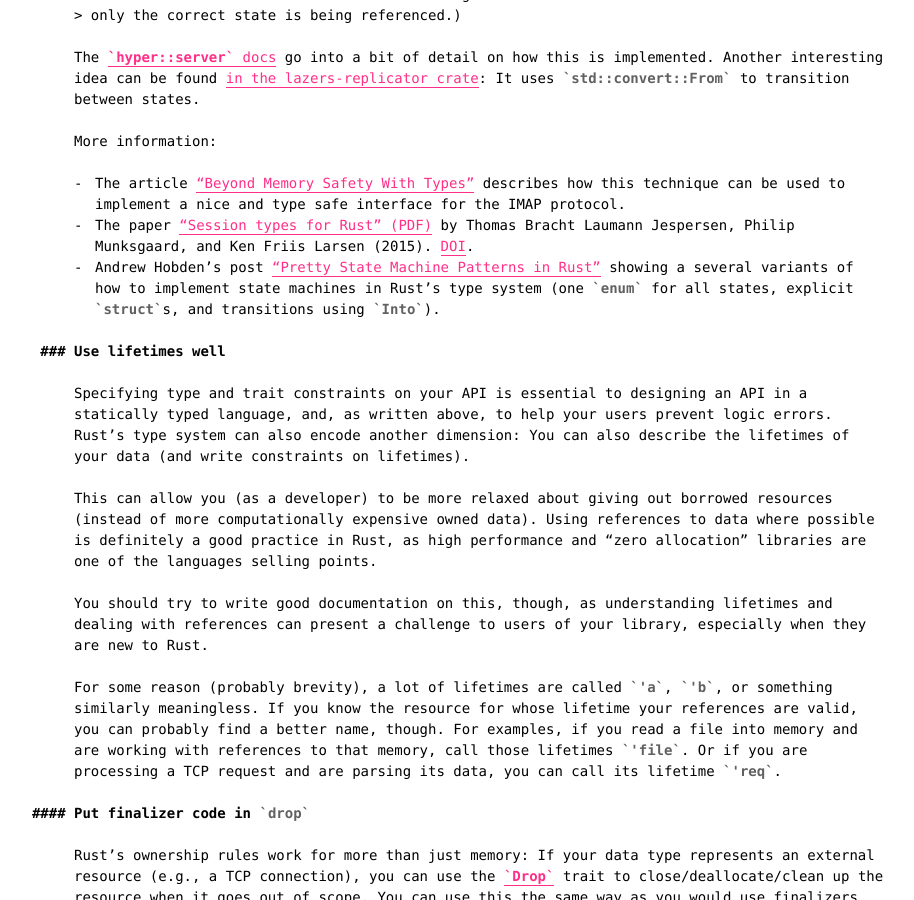
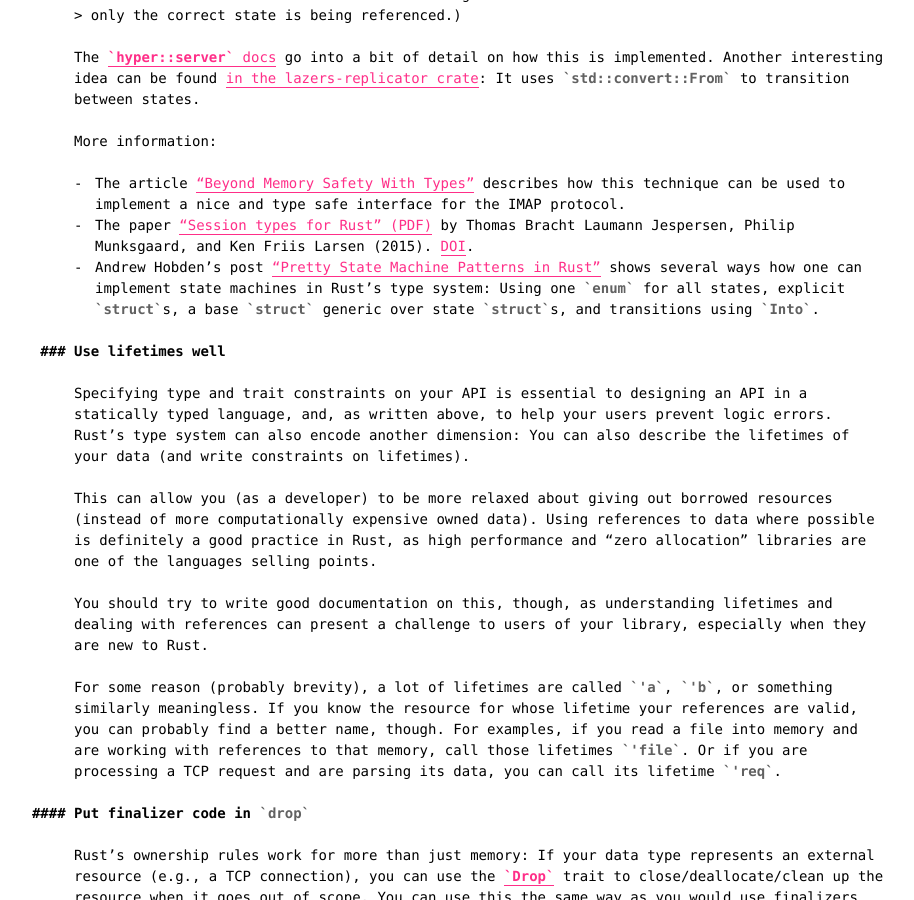
Before and after one commit to killercup/scribbles, a Jekyll site: the page built from _posts/2016-07-21-elegant-apis-in-rust.md, in a window 1280 px wide and 900 px high, scrolled down 10767 px. Shown: the whole window, without its empty margins (160-1074 px from the left). Built offline with Jekyll 4.4.1, drawn with Linux system fonts in a browser that asks for light colours.

Commit message:
More details and less typos.

```diff
--- a/_posts/2016-07-21-elegant-apis-in-rust.md
+++ b/_posts/2016-07-21-elegant-apis-in-rust.md
@@ -410,7 +410,7 @@ More information:
 
 - The article ["Beyond Memory Safety With Types"](https://insanitybit.github.io/2016/05/30/beyond-memory-safety-with-types) describes how this technique can be used to implement a nice and type safe interface for the IMAP protocol.
 - The paper ["Session types for Rust" (PDF)](http://munksgaard.me/laumann-munksgaard-larsen.pdf) by Thomas Bracht Laumann Jespersen, Philip Munksgaard, and Ken Friis Larsen (2015). [DOI](http://dx.doi.org/10.1145/2808098.2808100).
-- Andrew Hobden's post ["Pretty State Machine Patterns in Rust"](https://hoverbear.org/2016/10/12/rust-state-machine-pattern/) showing a several variants of how to implement state machines in Rust's type system (one `enum` for all states, explicit `struct`s, and transitions using `Into`).
+- Andrew Hobden's post ["Pretty State Machine Patterns in Rust"](https://hoverbear.org/2016/10/12/rust-state-machine-pattern/) shows several ways how one can implement state machines in Rust's type system: Using one `enum` for all states, explicit `struct`s, a base `struct` generic over state `struct`s, and transitions using `Into`.
 
 ### Use lifetimes well
 
```
